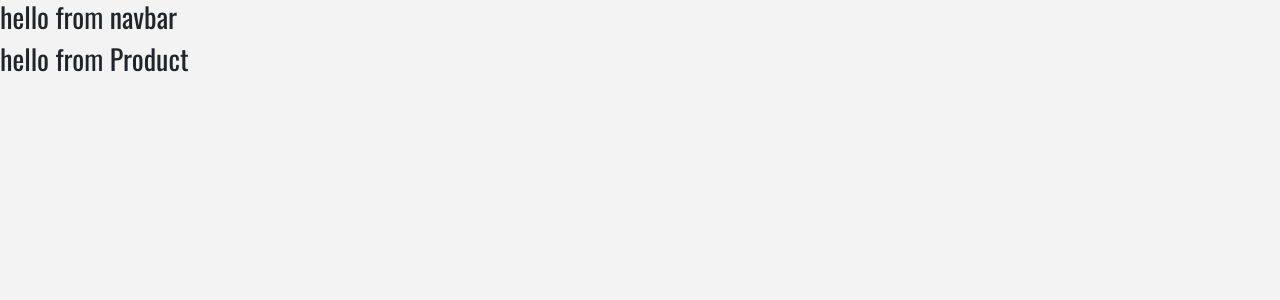
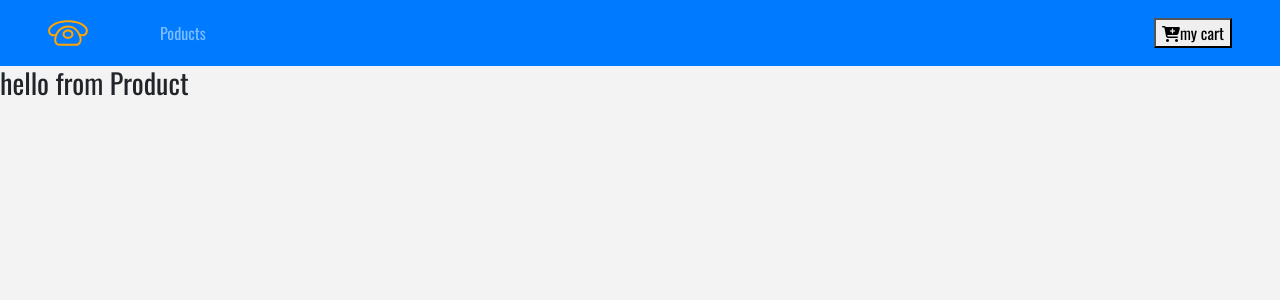
Before and after one commit to BlagovestGerov/vista-react-app, a React (Create React App) app: page / in a window 1280 px wide. Shown: the top 300 px of the page. Built offline with nearby package versions, Linux system fonts and the light colour scheme.

Commit message:
Added navbar

```diff
--- a/src/components/Navbar.js
+++ b/src/components/Navbar.js
@@ -1,9 +1,29 @@
-import React from 'react'
+import React from 'react';
+import { Link } from 'react-router-dom';
+import logo from '../logo.svg';
 
 export default function Navbar() {
     return (
-        <div>
-            <h3>hello from navbar</h3>
-        </div>
+        <nav className="navbar navbar-expand-sm bg-primary navbar-dark px-sm-5">
+        {/* https://www.iconfinder.com/icons/1243689/call_phone_icon
+        Creative Commons (Attribution 3.0 Unported);
+        https://www.iconfinder.com/Makoto_msk  */}
+        <Link to ="/">
+        <img src={logo} alt="store" className="navbar-brand" />
+        </Link>
+        <ul className="navbar-nav align-items-center">
+            <li className="nav-item ml-5">
+                <Link to="/" className="nav-link">
+                Poducts
+                </Link>
+            </li>
+        </ul>
+        <Link to="./cart" className="ml-auto">
+        <button>
+            <i className="fas fa-cart-plus" />
+            my cart
+        </button>
+        </Link>
+        </nav>
     )
 }
```
